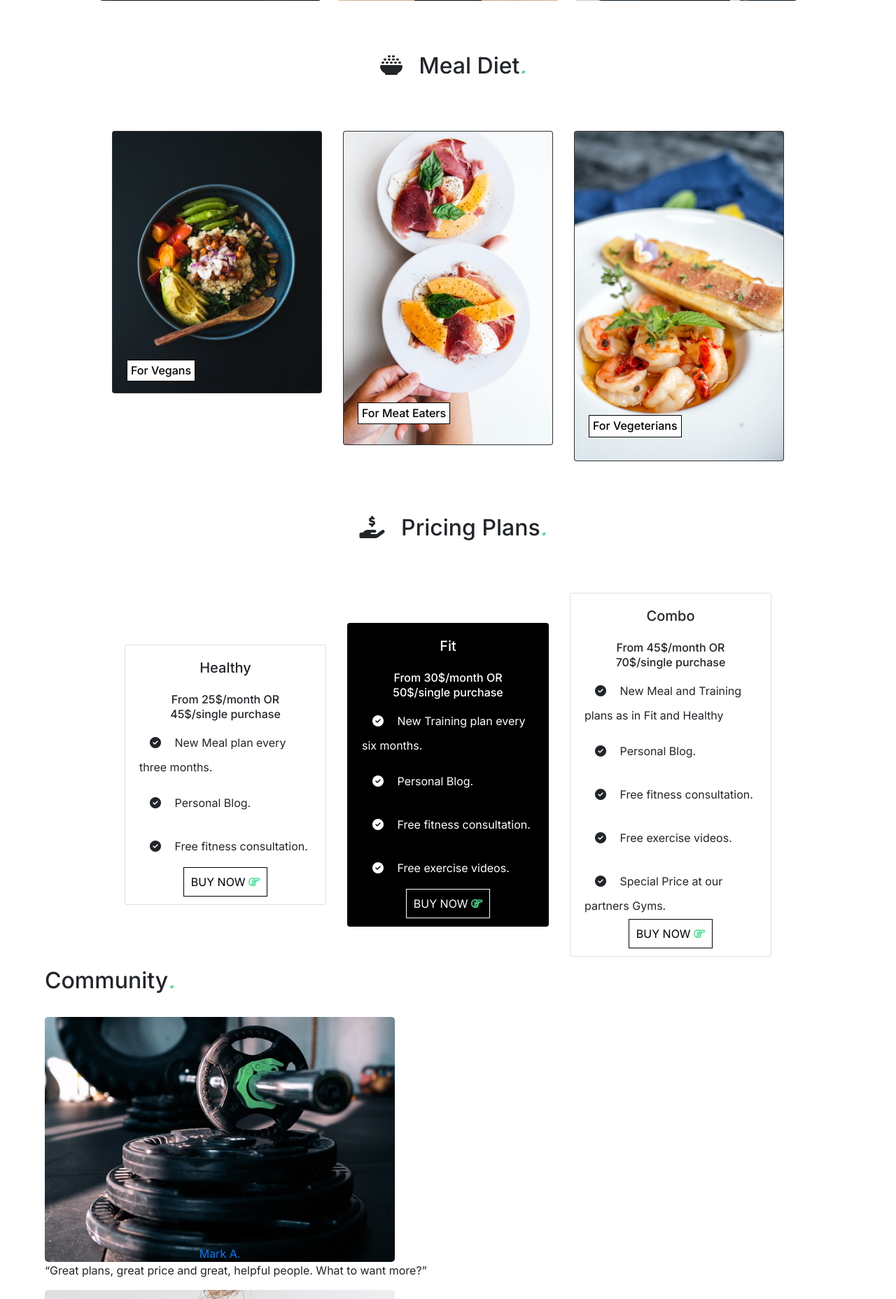
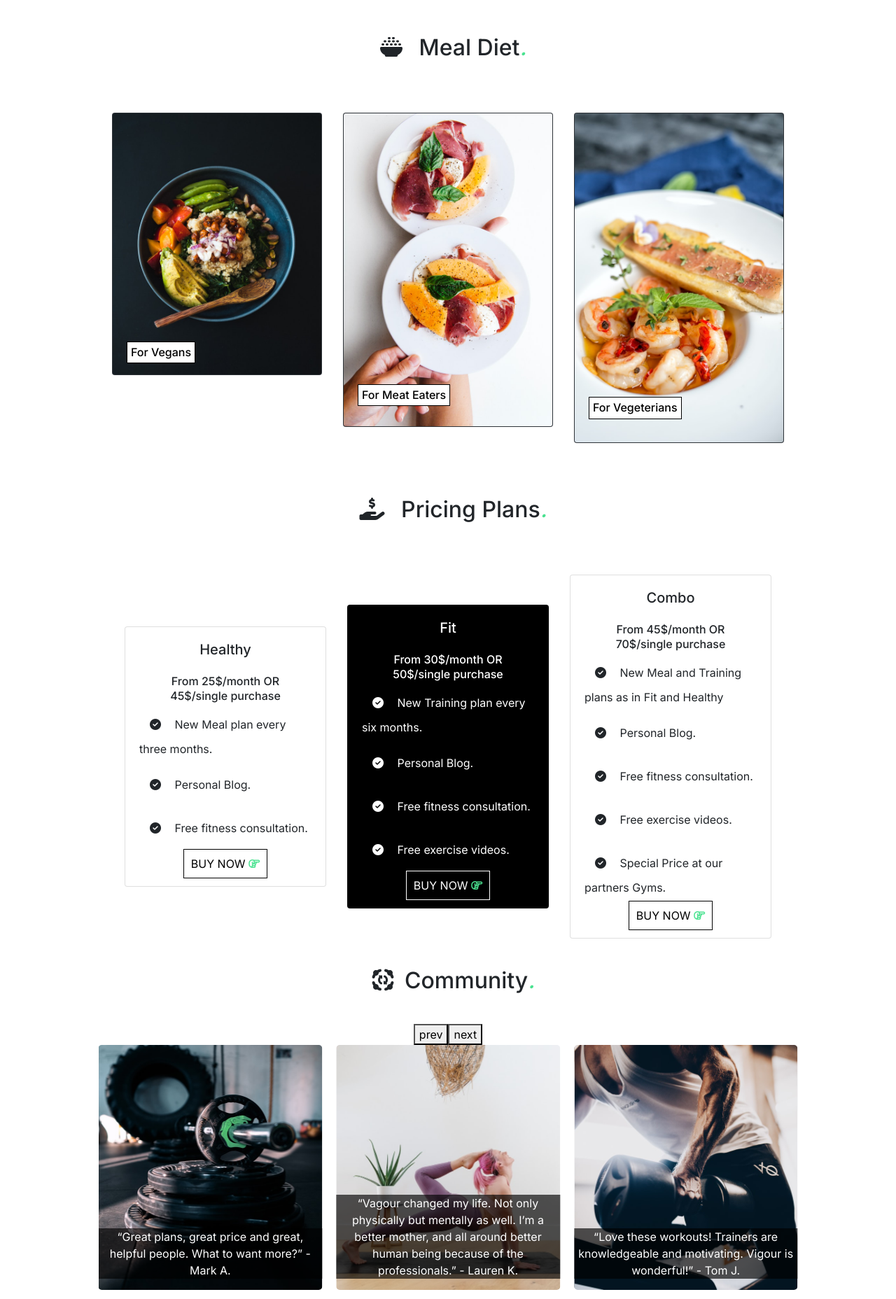
Before and after one commit to LySeriuos/Vigour-MS4-2, a Django app: page / in a window 1280 px wide. Shown: the part 1944-3800 px from the top of the page at 70% size. Run offline with Django 3.2, Linux system fonts and the light colour scheme; some libraries are stand-ins or nearby versions.

Commit message:
fixed tiny-slider for the community section

```diff
--- a/home/templates/home/index.html
+++ b/home/templates/home/index.html
@@ -55,7 +55,7 @@
     <!-- ***** Section Workout Programs Start ***** -->
     <!-- Tiny slider found in here: https://www.youtube.com/watch?v=cmlkB3oaKOQ&list=LL&index=3 -->
 
-    <section id="slider">
+    <section id="slider2">
       <div class="container">
           <div class="subcontainer">
               <div class="slider-wrapper">
@@ -63,7 +63,7 @@
                   <h2><i class="fa-solid fa-dumbbell"></i>Training Programs<em class="dot">.</em></h2>
                 </div>
                 <br>
-                  <div class="my-slider">
+                  <div class="slider1">
                       <div>
                           <div class="slide">
                             <!-- Photo by <a href="https://unsplash.com/@evanthewise?utm_source=unsplash&utm_medium=referral&utm_content=creditCopyText">Evan Wise</a> on
@@ -280,41 +280,24 @@
                         </div>
                         </div> -->
 
-  <section id="slider-community">
-    <div class="container-community">
+  <!-- <section id="slider-community">
+    <div class="container">
         <div class="subcontainer-community">
             <div class="slider-wrapper">
                 <div>
                     <h2>Community<em>.</em></h2>
                 </div>
                 <br>
-                <div class="my-slider">
+                <div class="my-slider-community">
                     <div>
-                        <div class="slide-community">
-                            <div class="slide-img-community com-img-1">
-                                <a href="#">Mark A.</a>
-                            </div>
-                            <p>“Great plans, great price and great, helpful people. What to want more?”</p>
-                        </div>
-                        <div class="slide-community">
-                            <div class="slide-img-community com-img-2">
-                                <a href="#">Lauren K.</a>
-                            </div>
-                            <p>“Vagour changed my life. Not only physically but mentally as well. I’m a better mother, and all around better human being because of the professionals.”</p>
-                        </div>
-                        <div class="slide-community">
-                            <div class="slide-img-community com-img-3">
-                                <a href="#">Tom J.</a>
-                            </div>
-                            <p>“Love these workouts! Trainers are knowledgeable and motivating. Vigour is wonderful!”</p>
-                        </div>
+
                         <div class="slide-community">
                             <div class="slide-img-community com-img-4">
                                 <a href="#">Ema</a>
                             </div>
                             <p>“To keep the body in good health is a duty… otherwise we shall not be able to keep our mind strong and clear.”</p>
                         </div>
-                        <div class="slide">
+                        <div class="slide-community">
                             <div class="slide-img-community com-img-5">
                                 <a href="#">Ashley</a>
                             </div>
@@ -325,6 +308,80 @@
             </div>
         </div>
     </div>
+</section> -->
+<section id="slider">
+  <div class="container">
+      <div class="subcontainer">
+          <div class="slider-wrapper">
+            <div>
+              <h2><i class="fa-solid fa-group-arrows-rotate"></i>Community<em>.</em></h2>
+            </div>
+            <br>
+              <div class="slider2">
+                  <div>
+                      <div class="slide-community">
+                        <!-- Photo by <a href="https://unsplash.com/@evanthewise?utm_source=unsplash&utm_medium=referral&utm_content=creditCopyText">Evan Wise</a> on
+                          <a href="https://unsplash.com/s/photos/gym?utm_source=unsplash&utm_medium=referral&utm_content=creditCopyText">Unsplash</a> -->
+                          <div class="slide-img img-1">
+                            <p>“Great plans, great price and great, helpful people. What to want more?” - Mark A.</p>
+
+                          </div>
+                      </div>
+                      </div>
+                      <div>
+                      <div class="slide-community">
+                        <!-- Photo by <a href="https://unsplash.com/@sonniehiles?utm_source=unsplash&utm_medium=referral&utm_content=creditCopyText">Sonnie Hiles</a> on
+                          <a href="https://unsplash.com/s/photos/yoga?utm_source=unsplash&utm_medium=referral&utm_content=creditCopyText">Unsplash</a> -->
+                          <div class="slide-img img-2">
+                            <p>“Vagour changed my life. Not only physically but mentally as well. I’m a better mother, and all around better human being because of the professionals.” - Lauren K.</p>
+                          </div>
+                      </div>
+                    </div>
+                    <div>
+                      <div class="slide-community">
+                        <!-- Photo by <a href="https://unsplash.com/@lorenzohamers?utm_source=unsplash&utm_medium=referral&utm_content=creditCopyText">Lorenzo Hamers</a> on
+                          <a href="https://unsplash.com/s/photos/gym?utm_source=unsplash&utm_medium=referral&utm_content=creditCopyText">Unsplash</a> -->
+                          <div class="slide-img img-3">
+                            <p>“Love these workouts! Trainers are knowledgeable and motivating. Vigour is wonderful!” - Tom J.</p>
+
+                          </div>
+                    </div>
+                    </div>
+                    <div>
+                      <div class="slide-community">
+                        <!-- Photo by <a href="https://unsplash.com/@lgnwvr?utm_source=unsplash&utm_medium=referral&utm_content=creditCopyText">LOGAN WEAVER</a> on
+                          <a href="https://unsplash.com/s/photos/boxing?utm_source=unsplash&utm_medium=referral&utm_content=creditCopyText">Unsplash</a> -->
+                          <div class="slide-img img-4">
+                            <p>“To keep the body in good health is a duty… otherwise we shall not be able to keep our mind strong and clear.” - Ema B.</p>
+
+                          </div>
+                    </div>
+                    </div>
+                    <div>
+                      <div class="slide-community">
+                        <!-- Photo by <a href="https://unsplash.com/@grahammansfield1?utm_source=unsplash&utm_medium=referral&utm_content=creditCopyText">GRAHAM MANSFIELD</a> on
+                          <a href="https://unsplash.com/?utm_source=unsplash&utm_medium=referral&utm_content=creditCopyText">Unsplash</a>  -->
+                          <div class="slide-img img-5">
+                            <p>“Once you are exercising regularly, the hardest thing is to stop it. Thanks Vigour!” - Ashley F.</p>
+
+                          </div>
+                      </div>
+                    </div>
+
+                    <div>
+                      <div class="slide-community">
+                        <!-- Photo by <a href="https://unsplash.com/@corey_untitled?utm_source=unsplash&utm_medium=referral&utm_content=creditCopyText">Corey Young</a> on
+                          <a href="https://unsplash.com/s/photos/crossfit?utm_source=unsplash&utm_medium=referral&utm_content=creditCopyText">Unsplash</a> -->
+                          <div class="slide-img img-8">
+                            <p>“Are you next in our community?” - Vigour</p>
+                          </div>
+                    </div>
+                    </div>
+                  </div>
+              </div>
+          </div>
+      </div>
+  </div>
 </section>
 
 <!-- ***** Section of Comunnity End  ***** -->
--- a/static/css/style.css
+++ b/static/css/style.css
@@ -248,7 +248,7 @@
 }
 .slide-img-community {
   width: 100%;
-  height: 350px;
+  height: 450px;
   max-width: 500px;
   border-radius: 5px;
   background-position: center;
@@ -295,6 +295,20 @@
   .container-community{
       width: 100%;
  }
+}
+
+.slide-community .slide-img {
+    display: flex;
+    justify-content: center;
+    align-items: end;
+    transition: 0.5s;
+    flex-direction: row;
+    flex-wrap: wrap;
+    align-content: flex-end;
+}
+.slide-community .slide-img p{
+  color: white;
+  background-color: #000000a6;
 }
 
 
--- a/templates/base.html
+++ b/templates/base.html
@@ -23,7 +23,7 @@
     <link rel="preconnect" href="https://fonts.gstatic.com" crossorigin>
     <link href="https://fonts.googleapis.com/css2?family=Inter:wght@100;200;300;400;500;600;700;800;900&family=Lato:ital,wght@0,300;0,400;0,700;1,300;1,400&display=swap" rel="stylesheet">
     <link rel="stylesheet" href="{% static 'css/style.css' %}">
-    <link rel="stylesheet" href="https://cdnjs.cloudflare.com/ajax/libs/tiny-slider/2.9.4/tiny-slider.css" crossorigin="anonymous">
+
 
     {% endblock %}
 
@@ -192,6 +192,7 @@
     <!-- script linking is not working properly!!!!!!!!!!! -->
     {% block postloadjs %}
     <script src="static/js/script.js"></script>
+    <link rel="stylesheet" href="https://cdnjs.cloudflare.com/ajax/libs/tiny-slider/2.9.4/tiny-slider.css" crossorigin="anonymous">
     {% endblock %}
   </body>
 </html>
```
Also changed, not shown: static/js/script.js (+32 -4 lines).
